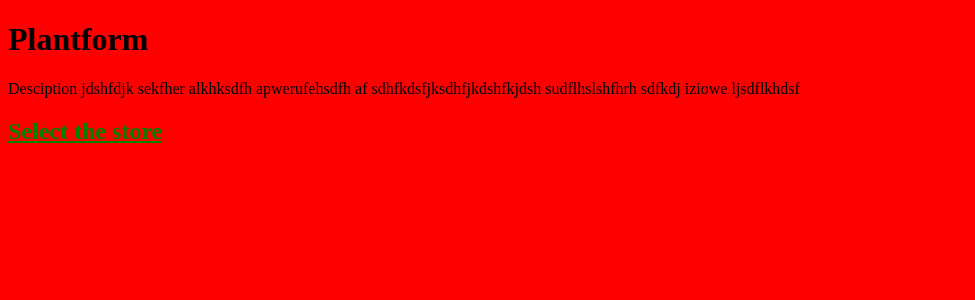
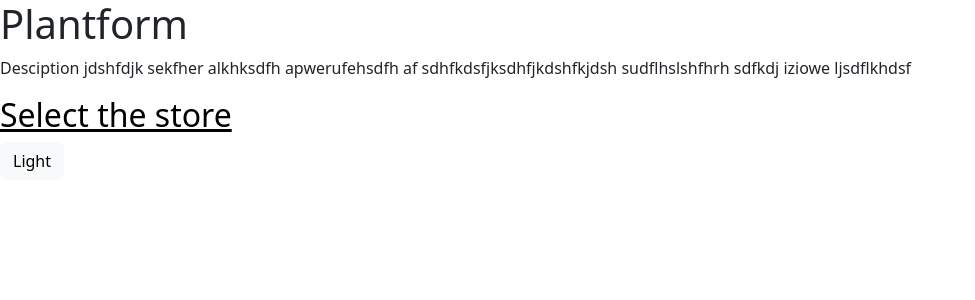
Before and after one commit to alinaven/cs50-final-project, a Flask app: page / in a window 1280 px wide. Shown: the top 300 px of the page, without its empty margins (0-975 px from the left). Run offline with Flask 2, Linux system fonts and the light colour scheme.

Commit message:
Change styling and add bootstrap

```diff
--- a/static/style.css
+++ b/static/style.css
@@ -1,8 +1,8 @@
 body {
-    background-color: red;
+    background-color: lightcyan;
 }
 
 h2 {
-    color: green;
+    color: black;
     text-decoration: underline;
 }
--- a/templates/index.html
+++ b/templates/index.html
@@ -8,5 +8,6 @@
 
     <div>
       <h2>Select the store </h2>
+      <button type="button" class="btn btn-light">Light</button>
     </div>
   {% endblock %}
--- a/templates/layout.html
+++ b/templates/layout.html
@@ -6,6 +6,7 @@
     <meta http-equiv="X-UA-Compatible" content="IE=edge" />
     <meta name="viewport" content="width=device-width, initial-scale=1.0" />
     <link href="/static/style.css" rel="stylesheet">
+    <link href="https://cdn.jsdelivr.net/npm/bootstrap@5.2.3/dist/css/bootstrap.min.css" rel="stylesheet" integrity="sha384-rbsA2VBKQhggwzxH7pPCaAqO46MgnOM80zW1RWuH61DGLwZJEdK2Kadq2F9CUG65" crossorigin="anonymous">
     <title>Plantform</title>
   </head>
   <body>
```
